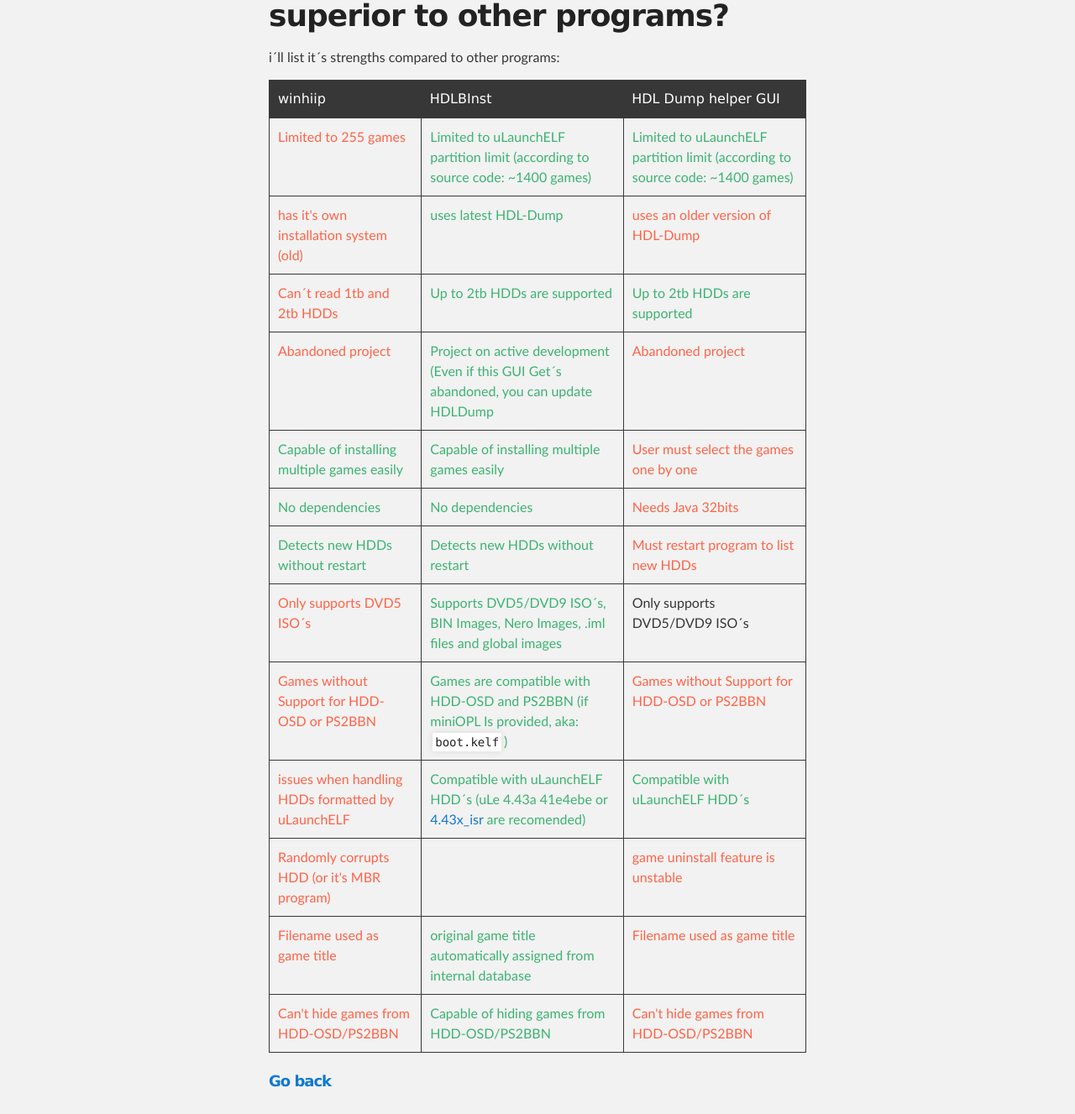
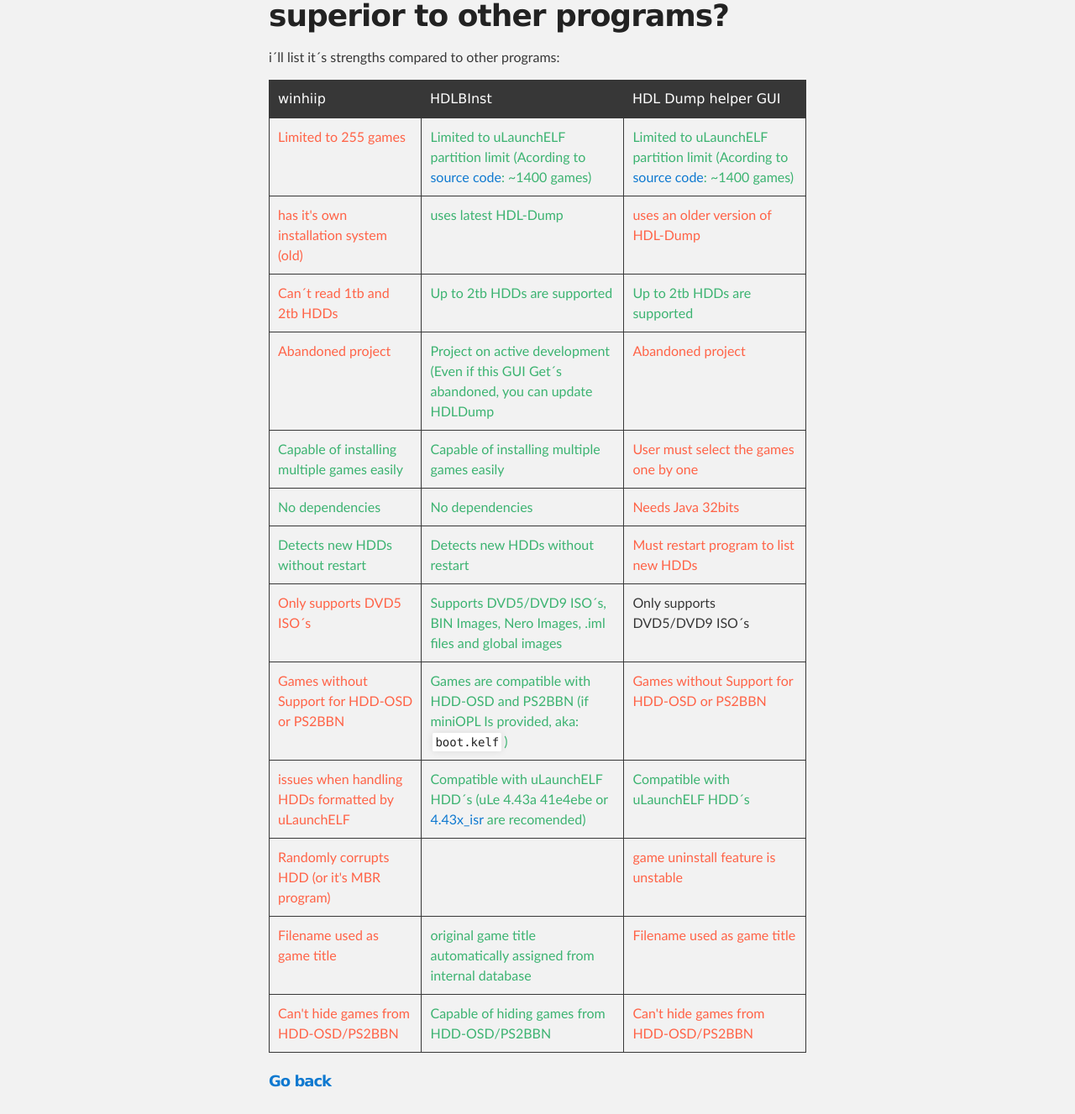
Before and after one commit to israpps/HDL-Batch-installer, a Jekyll site: the page built from why_hdlbinst_is_better.md, in a window 1280 px wide. Shown: the part 322-1649 px from the top of the page at 84% size. Built offline with Jekyll 4.4.1, drawn with Linux system fonts in a browser that asks for light colours; our own code applies the rules of GitHub Pages for plain Markdown files.

Commit message:
Update why_hdlbinst_is_better.md

```diff
--- a/why_hdlbinst_is_better.md
+++ b/why_hdlbinst_is_better.md
@@ -12,8 +12,8 @@
   </tr>
   <tr>
     <td style="color:Tomato;">Limited to <b>255 games</b></td>
-    <td style="color:MediumSeaGreen;">Limited to uLaunchELF partition limit (according to source code: ~1400 games)</td>
-    <td style="color:MediumSeaGreen;">Limited to uLaunchELF partition limit (according to source code: ~1400 games)</td>
+    <td style="color:MediumSeaGreen;">Limited to uLaunchELF partition limit (Acording to <a href="https://github.com/israpps/wLaunchELF_ISR/blob/e4e01be7a601e84ca2aa98a31cc2ef46017204f6/launchelf.h#L90">source code</a>: ~1400 games)</td>
+    <td style="color:MediumSeaGreen;">Limited to uLaunchELF partition limit (Acording to <a href="https://github.com/israpps/wLaunchELF_ISR/blob/e4e01be7a601e84ca2aa98a31cc2ef46017204f6/launchelf.h#L90">source code</a>: ~1400 games)</td>
   </tr>
   <tr>
     <td style="color:Tomato;">has it's own installation system (old)</td>
```
